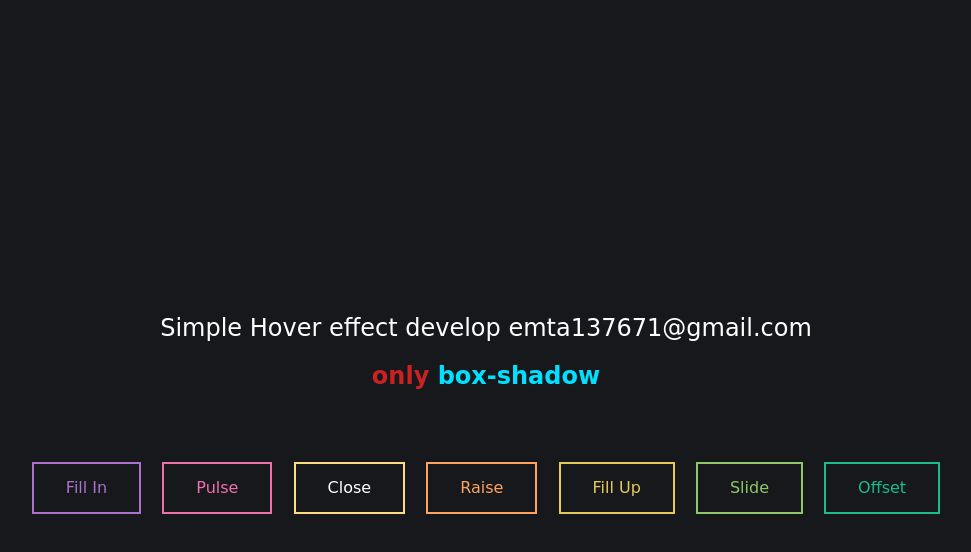
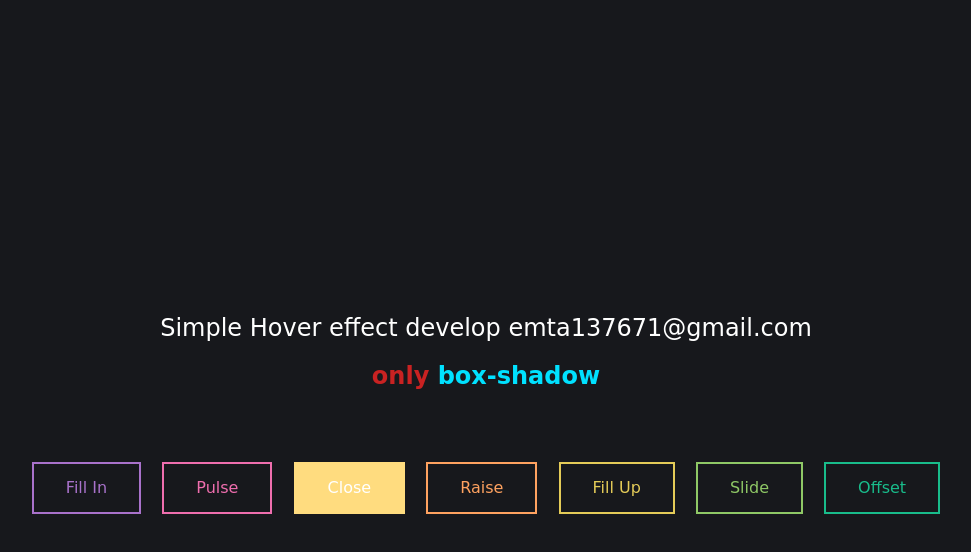
Before and after one commit to emtadeveloper/UI-Design-Modern-Buttons, a plain HTML site: page Btn-Hovers/index.html in a window 1280 px wide. In both pictures the pointer is over the button "Close". Shown: the whole page, without its empty margins (154-1125 px from the left). Drawn offline with Linux system fonts and the light colour scheme; a web font is replaced by a local one.

Commit message:
design close

```diff
--- /dev/null
+++ b/Btn-Hovers/close.css
@@ -0,0 +1,3 @@
+.close:hover, .close:focus {
+    box-shadow: inset -3.5em 0 0 0 var(--hover), inset 3.5em 0 0 0 var(--hover);
+}
--- a/Btn-Hovers/style.css
+++ b/Btn-Hovers/style.css
@@ -2,6 +2,7 @@
 @import "./variable.css";
 @import "./fill.css";
 @import "./plus.css";
+@import "./close.css";
 *,
 body {
   font-family: "Akaya Telivigala", cursive;
```
